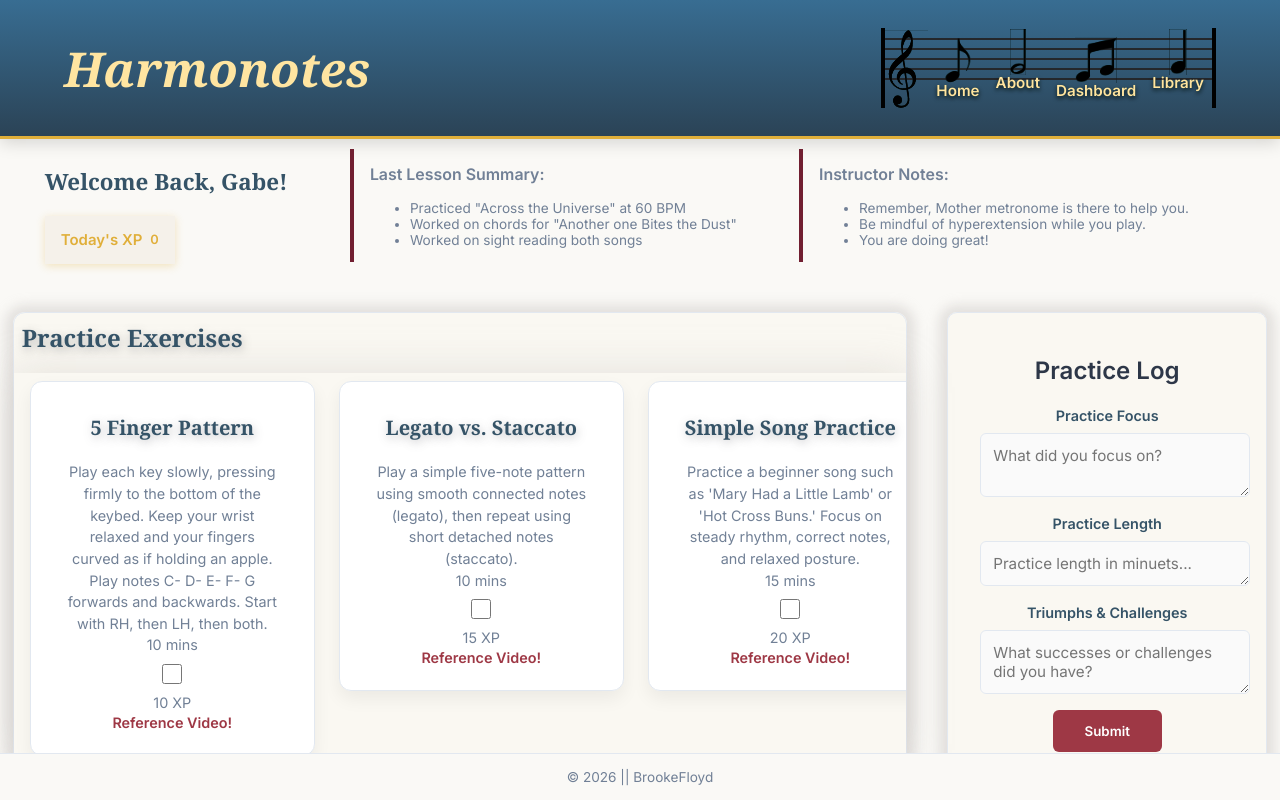
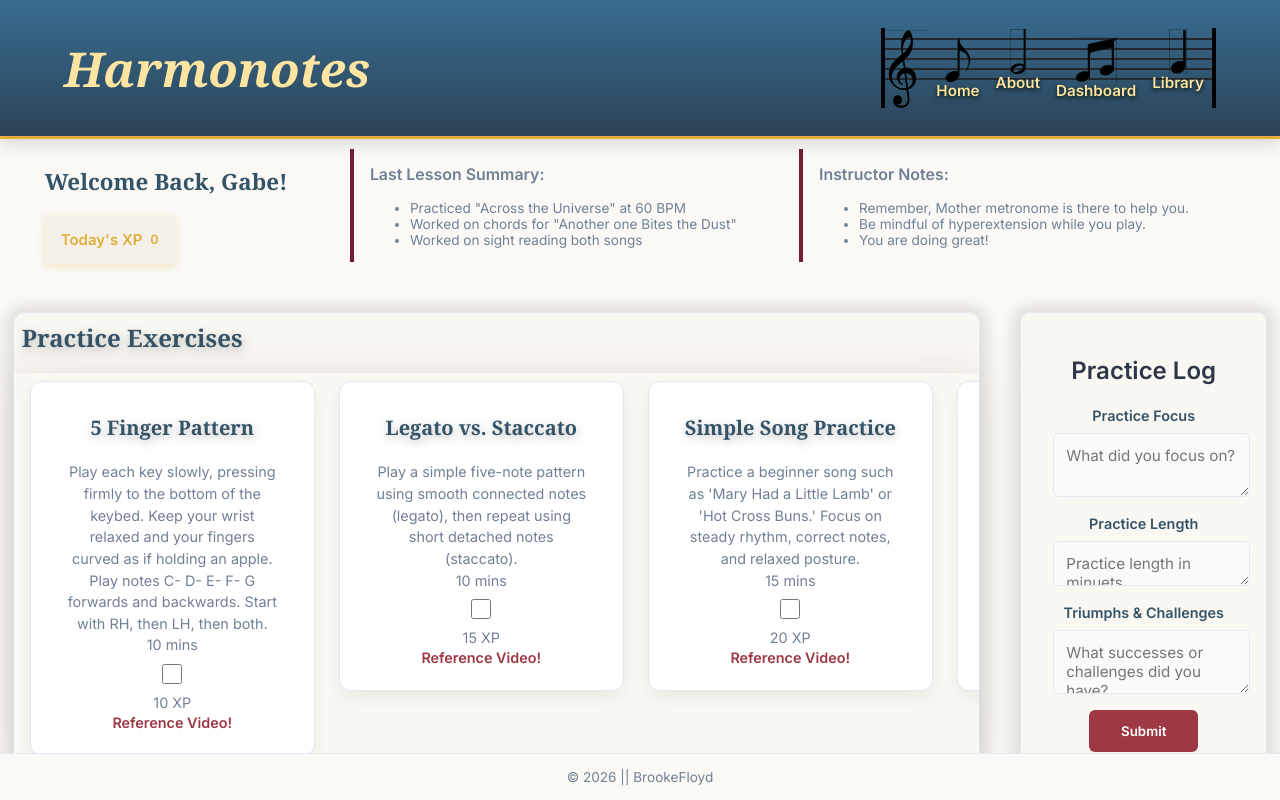
Before and after one commit to BrookeFloyd10/Harmonotes-BrookeF, a React (Vite) app in the folder harmonotes/: page /dashboard in a window 1280 px wide. Built offline with nearby package versions, Linux system fonts and the light colour scheme.

Commit message:
Moved practice session state up to Dashboard so it can pass proper info to  PracticeLog and PracticeTable. Rendered PracticeTable on Dashboard and passed it the necessary props.

```diff
--- a/harmonotes/src/components/PracticeLog.jsx
+++ b/harmonotes/src/components/PracticeLog.jsx
@@ -1,48 +1,10 @@
-import { useState } from "react";
 import FormField from "./FormField";
 import Button from "./Button";
-import PracticeTable from "./PracticeTable";
-
-
-const PracticeLog = () => {
-    const [ practiceLog, setPracticeLog ]=useState([]);
-    const [ practiceSession, setPracticeSession ]=useState({});
-    const [ editId, setEditId ]=useState(null);
-
-    const handleChange = (ev) => {
-        const { name, value } = (ev.target);
-        setPracticeSession((prev) => ({ ...prev, [name]: value }));
-};
-
-    const handleSubmit = (ev) => {
-        ev.preventDefault();
-        if (editId === null) {
-            setPracticeLog((prev) => [...prev, {...practiceSession, id: Date.now() }]);
-        } else {
-            setPracticeLog((prev) => prev.map((session) => {
-                if (session.id === editId) {
-                    return practiceSession;
-                } else {
-                    return session;
-                }
-            }));
-        }
-        setPracticeSession({});
-        setEditId(null);
-    };
-
-    const handleEdit =  (session) => {
-        setPracticeSession(session);
-        setEditId(session.id);
-    };
-
-    const handleDelete = (id) => {
-        setPracticeLog((prev) => prev.filter((entry) => entry.id !== id));
-    };
 
 
 
-    return(
+const PracticeLog = ({practiceSession, handleChange, handleSubmit }) => {
+    return (
         <aside className="practice-log">
             <h2>Practice Log</h2>
 
@@ -77,7 +39,6 @@ const PracticeLog = () => {
                 <Button id="submit-btn" type="submit" className="submit-btn" label="Submit" />
 
             </form>
-            <PracticeTable sessions={practiceLog}  handleEdit={handleEdit} handleDelete={handleDelete}/>
         </aside>
     );
 };
--- a/harmonotes/src/pages/Dashboard.jsx
+++ b/harmonotes/src/pages/Dashboard.jsx
@@ -5,12 +5,48 @@ import PracticeCard from '../components/PracticeCard'
 import PracticeLog from '../components/PracticeLog';
 import ErrorMessage from '../components/ErrorMessage';
 import Loading from '../components/Loading';
-
+import PracticeTable from '../components/PracticeTable';
 
 const Dashboard= () => {
     const [practiceData, setPracticeData] = useState([]);
     const [isLoading, setIsLoading] = useState(true);
     const [error, setError] = useState(null);
+    const [practiceLog, setPracticeLog] = useState([]);
+    const [practiceSession, setPracticeSession] = useState({});
+    const [editId, setEditId] = useState(null);
+
+
+    const handleChange = (ev) => {
+        const { name, value } = (ev.target);
+        setPracticeSession((prev) => ({ ...prev, [name]: value }));
+};
+
+    const handleSubmit = (ev) => {
+        ev.preventDefault();
+        if (editId === null) {
+            setPracticeLog((prev) => [...prev, {...practiceSession, id: Date.now() }]);
+        } else {
+            setPracticeLog((prev) => prev.map((session) => {
+                if (session.id === editId) {
+                    return practiceSession;
+                } else {
+                    return session;
+                }
+            }));
+        }
+        setPracticeSession({});
+        setEditId(null);
+    };
+
+    const handleEdit =  (session) => {
+        setPracticeSession(session);
+        setEditId(session.id);
+    };
+
+    const handleDelete = (id) => {
+        setPracticeLog((prev) => prev.filter((entry) => entry.id !== id));
+    };
+
 
     const handleToggleComplete = (id) => {
         setPracticeData((prevData) =>
@@ -87,11 +123,20 @@ const Dashboard= () => {
                         )) }
                     </ul>
             </section>
-            <aside className="instructor-sidebar">
-            <PracticeLog />
+            <aside className="practice-entry">
+                <PracticeLog  practiceSession={practiceSession}
+                        handleChange={handleChange}
+                        handleSubmit={handleSubmit}/>
             </aside>
         </div>
+        <section className="practice-table-section">
+                <h2>Practice History</h2>
+                <PracticeTable
+                    sessions={practiceLog}
+                    handleEdit={handleEdit}
+                    handleDelete={handleDelete} />
 
+        </section>
         </>
 
         );
```
